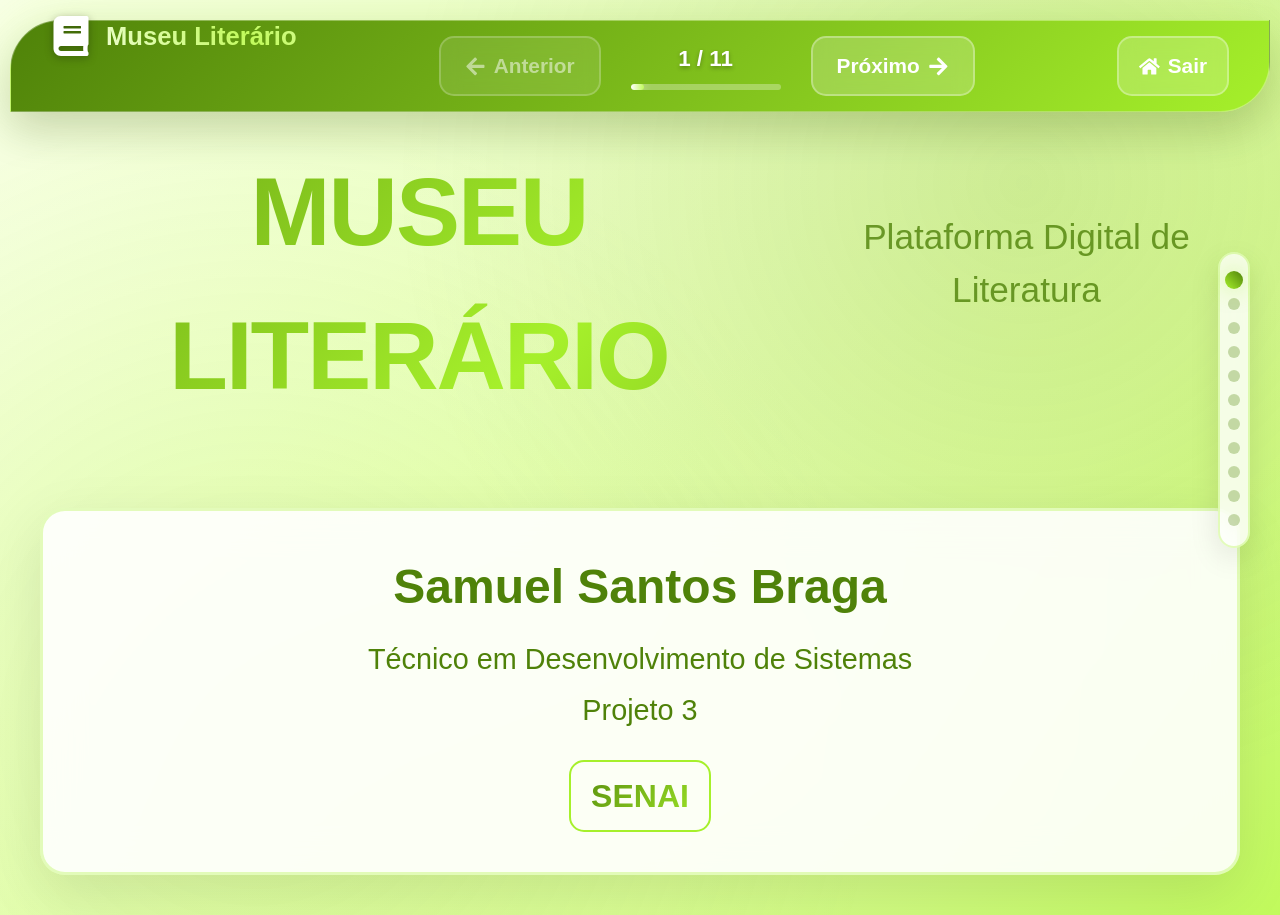
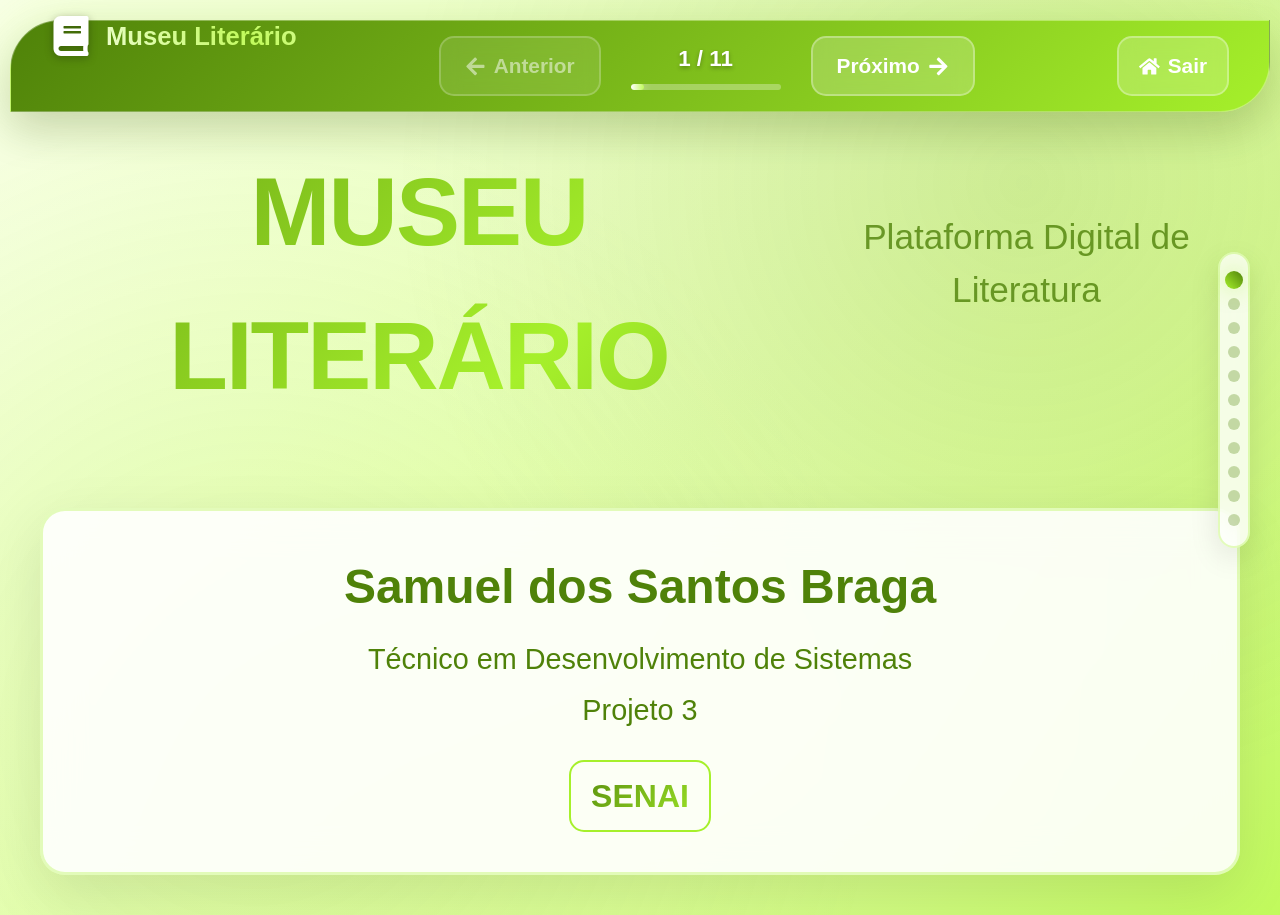
Before and after one commit to samuelbrag4/PJ-MUSEU-LITERARIO-FRONT, a Next.js app: page /apresentacao in a window 1280 px wide. Built offline with nearby package versions, Linux system fonts and the light colour scheme.

Commit message:
fix: Fix author name in info section

```diff
--- a/src/app/apresentacao/page.jsx
+++ b/src/app/apresentacao/page.jsx
@@ -167,7 +167,7 @@ export default function ApresentacaoPage() {
               </div>
 
               <div className={styles.authorInfo}>
-                <h2 className={styles.authorName}>Samuel Santos Braga</h2>
+                <h2 className={styles.authorName}>Samuel dos Santos Braga</h2>
                 <p className={styles.courseInfo}>Técnico em Desenvolvimento de Sistemas</p>
                 <p className={styles.courseInfo}>Projeto 3</p>
                 <div className={styles.senaiLogo}>SENAI</div>
```
